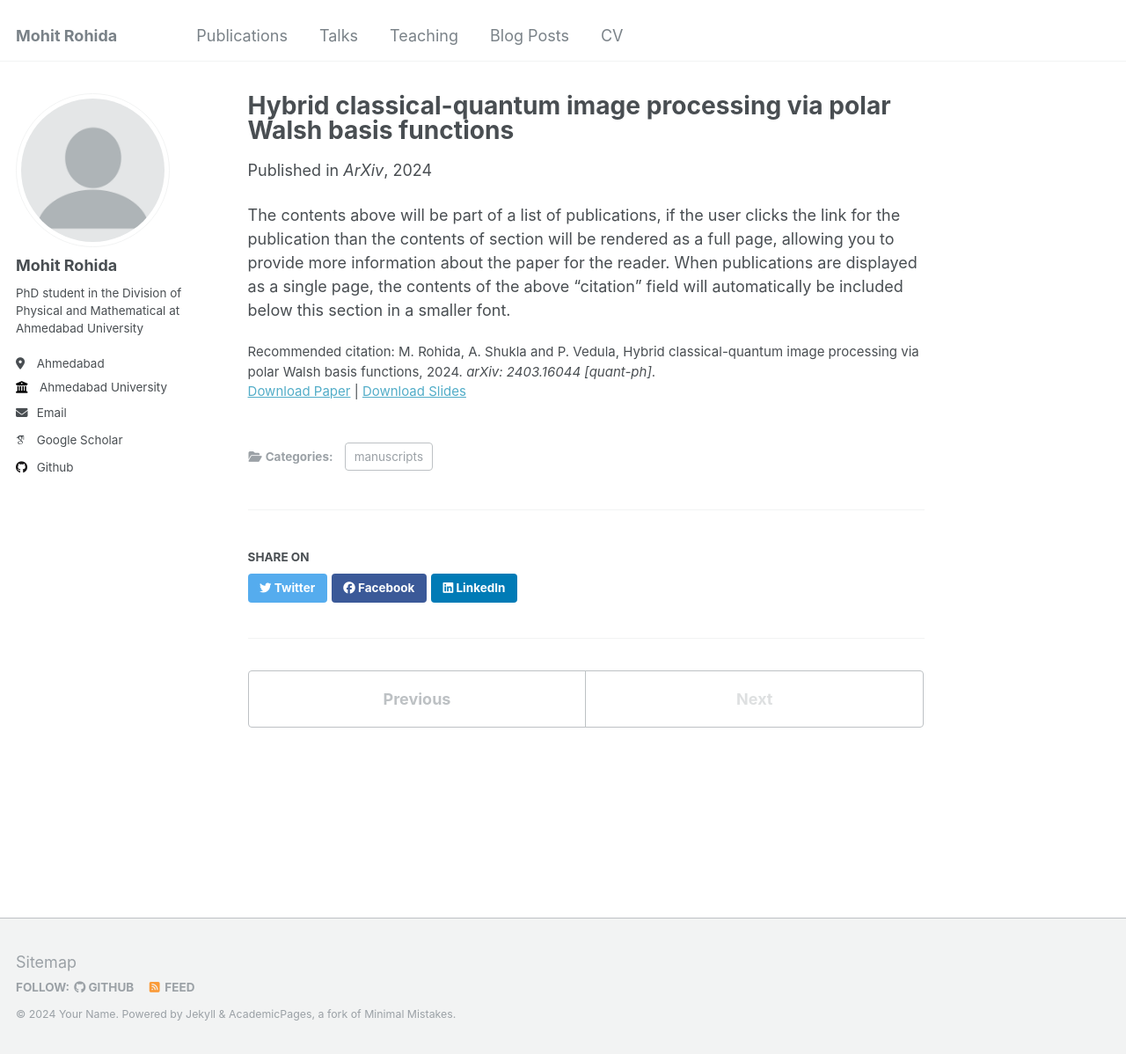
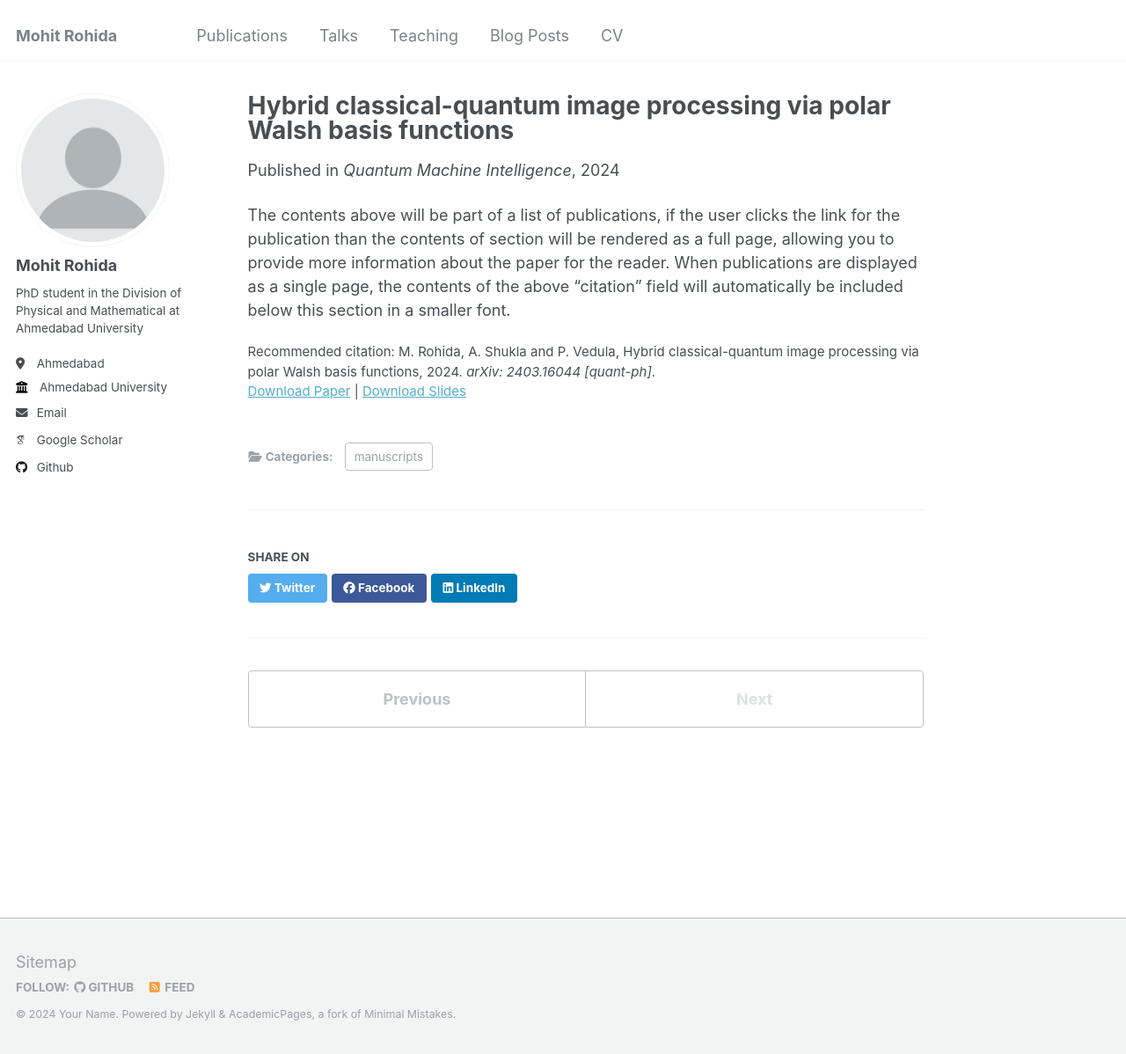
Before and after one commit to MRohida/Mohit-Rohida, a Jekyll site: the page built from _publications/2009-10-01-paper-title-number-1.md, in a window 1280 px wide and 1198 px high. Shown: the whole window at 88% size. Built offline with Jekyll 4.4.1, drawn with Linux system fonts in a browser that asks for light colours; some web fonts are replaced.

Commit message:
Update 2009-10-01-paper-title-number-1.md

```diff
--- a/_publications/2009-10-01-paper-title-number-1.md
+++ b/_publications/2009-10-01-paper-title-number-1.md
@@ -6,7 +6,7 @@ permalink: /publication/2009-10-01-paper-title-number-1
 excerpt: 'We propose a novel hybrid classical-quantum approach for image processing based on polar Walsh basis functions. Using this approach, we present an algorithm for the removal of the circular banding noise
 (including Airy pattern noise) and the azimuthal banding noise'
 date: 2024-03-24
-venue: 'ArXiv'
+venue: 'Quantum Machine Intelligence'
 slidesurl: 'http://academicpages.github.io/files/slides1.pdf'
 paperurl: 'http://academicpages.github.io/files/paper1.pdf'
 citation: 'M. Rohida, A. Shukla and P. Vedula, Hybrid classical-quantum image processing via polar Walsh
```
